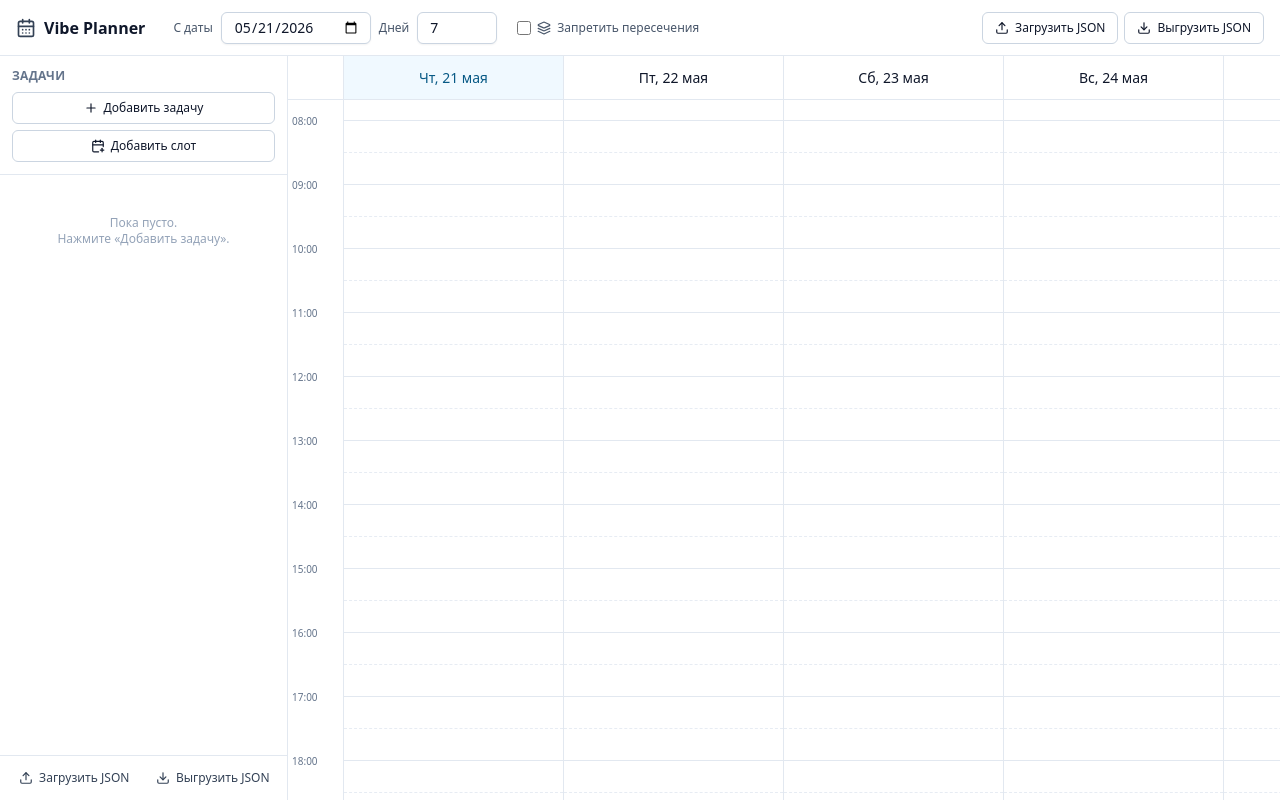
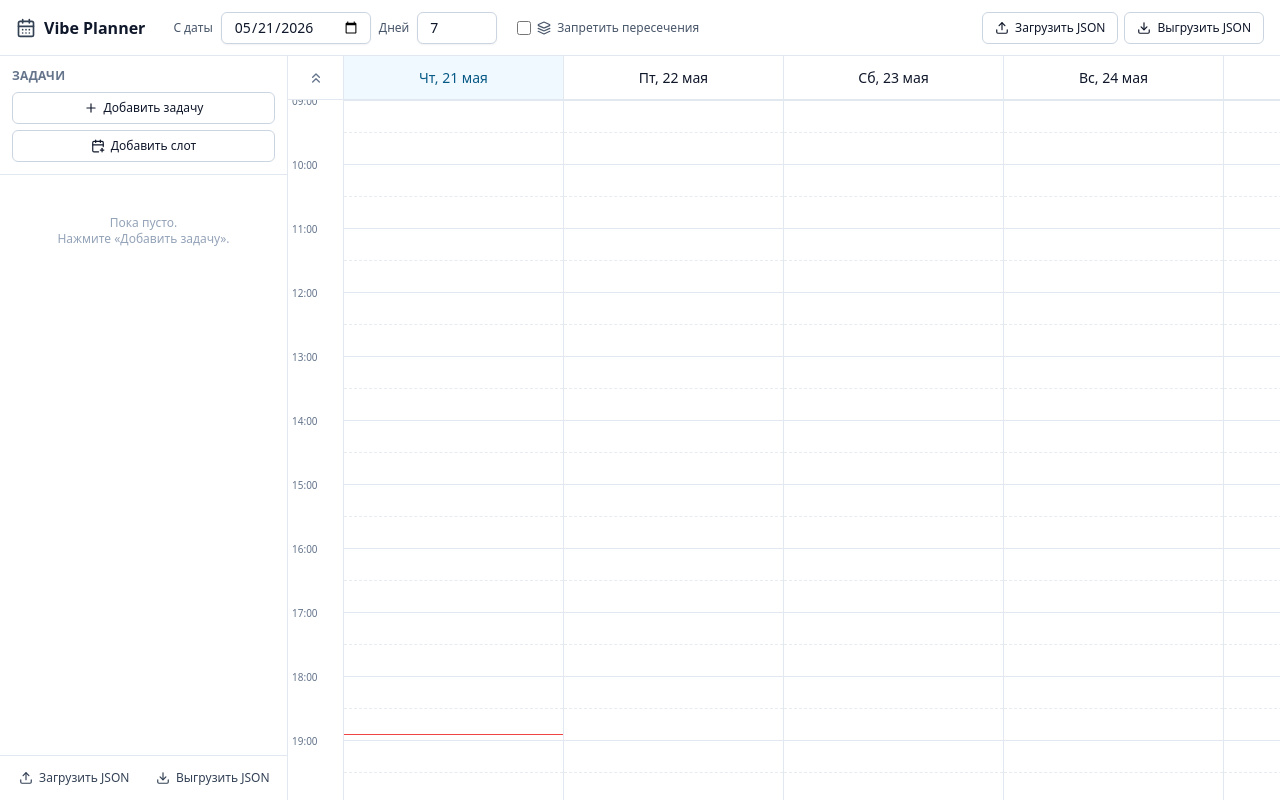
Before and after one commit to oxiggy/planner, a React (Vite) app: page / in a window 1280 px wide. Built offline with nearby package versions, Linux system fonts and the light colour scheme; the HTML template or start-up script is replaced by a standard one.

Commit message:
feat: add visibility control for hours in DayGrid and adjust scheduling logic

```diff
--- a/src/App.tsx
+++ b/src/App.tsx
@@ -10,7 +10,7 @@ import { Toolbar } from './components/Toolbar'
 import { Sidebar } from './components/Sidebar'
 import { DayGrid } from './components/DayGrid'
 import { useStore } from './store'
-import { MIN_HEIGHT } from './lib/constants'
+import { MIN_HEIGHT, getVisibleStartMin } from './lib/constants'
 import { snapToSlot } from './lib/time'
 
 function getEventClientY(e: Event | undefined): number | null {
@@ -43,12 +43,13 @@ function computeTarget(event: DragMoveEvent | DragEndEvent): Target | null {
     | { type?: string; blockId?: string; templateId?: string }
     | undefined
   const state = useStore.getState()
+  const visibleStartMin = getVisibleStartMin(state.settings.showAllHours)
 
   if (activeData?.type === 'template' && activeData.templateId) {
     const tpl = state.templates.find((t) => t.id === activeData.templateId)
     if (!tpl) return null
     const localY = dropY - overRect.top
-    const startMin = snapToSlot(localY / MIN_HEIGHT)
+    const startMin = snapToSlot(localY / MIN_HEIGHT) + visibleStartMin
     return { date: overData.date, startMin, durationMin: tpl.durationMin }
   }
 
@@ -60,7 +61,7 @@ function computeTarget(event: DragMoveEvent | DragEndEvent): Target | null {
     const pointerOffsetY = startY - initial.top
     const newBlockTopY = dropY - pointerOffsetY
     const localY = newBlockTopY - overRect.top
-    const startMin = snapToSlot(localY / MIN_HEIGHT)
+    const startMin = snapToSlot(localY / MIN_HEIGHT) + visibleStartMin
     return {
       date: overData.date,
       startMin,
--- a/src/components/DayColumn.tsx
+++ b/src/components/DayColumn.tsx
@@ -6,6 +6,8 @@ import {
   HEADER_HEIGHT,
   HOUR_HEIGHT,
   MIN_HEIGHT,
+  VISIBLE_END_HOUR,
+  getVisibleStartMin,
 } from '@/lib/constants'
 import { formatDayHeader, formatHM, isToday } from '@/lib/time'
 import { ScheduledBlock } from './ScheduledBlock'
@@ -15,6 +17,12 @@ type Props = { date: string }
 
 export function DayColumn({ date }: Props) {
   const scheduled = useStore((s) => s.scheduled)
+  const showAllHours = useStore((s) => s.settings.showAllHours)
+  const visibleStartMin = getVisibleStartMin(showAllHours)
+  const visibleStartHour = visibleStartMin / 60
+  const hoursCount = VISIBLE_END_HOUR - visibleStartHour
+  const dayHeight = hoursCount * HOUR_HEIGHT
+
   const blocks = useMemo(
     () => scheduled.filter((b) => b.date === date).sort((a, b) => a.startMin - b.startMin),
     [scheduled, date],
@@ -41,32 +49,37 @@ export function DayColumn({ date }: Props) {
       </div>
       <div
         ref={setNodeRef}
-        className={cn('relative', isOver && 'bg-sky-50/40')}
-        style={{ height: 24 * HOUR_HEIGHT }}
+        className={cn('relative overflow-hidden', isOver && 'bg-sky-50/40')}
+        style={{ height: dayHeight }}
       >
-        {Array.from({ length: 24 }).map((_, h) => (
-          <div key={`h-${h}`}>
+        {Array.from({ length: hoursCount }).map((_, i) => (
+          <div key={`h-${i}`}>
             <div
               className="pointer-events-none absolute left-0 right-0 border-t border-slate-200"
-              style={{ top: h * HOUR_HEIGHT }}
+              style={{ top: i * HOUR_HEIGHT }}
             />
             <div
               className="pointer-events-none absolute left-0 right-0 border-t border-dashed border-slate-200/80"
-              style={{ top: h * HOUR_HEIGHT + HOUR_HEIGHT / 2 }}
+              style={{ top: i * HOUR_HEIGHT + HOUR_HEIGHT / 2 }}
             />
           </div>
         ))}
-        {today && <NowLine />}
-        <DropGhost date={date} />
+        {today && <NowLine visibleStartMin={visibleStartMin} />}
+        <DropGhost date={date} visibleStartMin={visibleStartMin} />
         {blocks.map((b, i) => (
-          <ScheduledBlock key={b.id} block={b} stackIndex={i} />
+          <ScheduledBlock
+            key={b.id}
+            block={b}
+            stackIndex={i}
+            visibleStartMin={visibleStartMin}
+          />
         ))}
       </div>
     </div>
   )
 }
 
-function DropGhost({ date }: { date: string }) {
+function DropGhost({ date, visibleStartMin }: { date: string; visibleStartMin: number }) {
   const preview = useStore((s) =>
     s.dragPreview && s.dragPreview.date === date ? s.dragPreview : null,
   )
@@ -75,7 +88,7 @@ function DropGhost({ date }: { date: string }) {
     <div
       className="pointer-events-none absolute left-1 right-1 z-[60] rounded-md border-2 border-dashed border-sky-500/70 bg-sky-500/15"
       style={{
-        top: preview.startMin * MIN_HEIGHT,
+        top: (preview.startMin - visibleStartMin) * MIN_HEIGHT,
         height: preview.durationMin * MIN_HEIGHT,
       }}
     >
@@ -86,13 +99,13 @@ function DropGhost({ date }: { date: string }) {
   )
 }
 
-function NowLine() {
+function NowLine({ visibleStartMin }: { visibleStartMin: number }) {
   const now = new Date()
   const min = now.getHours() * 60 + now.getMinutes()
   return (
     <div
       className="pointer-events-none absolute left-0 right-0 z-10"
-      style={{ top: min * MIN_HEIGHT }}
+      style={{ top: (min - visibleStartMin) * MIN_HEIGHT }}
     >
       <div className="h-px bg-red-500" />
     </div>
--- a/src/components/DayGrid.tsx
+++ b/src/components/DayGrid.tsx
@@ -1,55 +1,71 @@
-import { useMemo, useRef, useEffect } from 'react'
+import { useMemo } from 'react'
+import { ChevronsDown, ChevronsUp } from 'lucide-react'
 import { useStore } from '@/store'
 import { rangeDates } from '@/lib/time'
 import {
+  DAY_COL_WIDTH,
   GUTTER_WIDTH,
   HEADER_HEIGHT,
   HOUR_HEIGHT,
+  VISIBLE_END_HOUR,
+  getVisibleStartMin,
 } from '@/lib/constants'
 import { DayColumn } from './DayColumn'
 
 export function DayGrid() {
   const startDate = useStore((s) => s.startDate)
   const dayCount = useStore((s) => s.dayCount)
+  const showAllHours = useStore((s) => s.settings.showAllHours)
+  const setShowAllHours = useStore((s) => s.setShowAllHours)
   const days = useMemo(() => rangeDates(startDate, dayCount), [startDate, dayCount])
 
-  const scrollRef = useRef<HTMLDivElement>(null)
-
-  // Scroll to ~8:00 on mount.
-  useEffect(() => {
-    const el = scrollRef.current
-    if (!el) return
-    el.scrollTop = 8 * HOUR_HEIGHT - 20
-  }, [])
+  const visibleStartMin = getVisibleStartMin(showAllHours)
+  const visibleStartHour = visibleStartMin / 60
+  const hoursCount = VISIBLE_END_HOUR - visibleStartHour
+  const dayHeight = hoursCount * HOUR_HEIGHT
 
   return (
-    <div ref={scrollRef} className="scrollbar-thin relative h-full flex-1 overflow-auto bg-white">
+    <div className="scrollbar-thin relative h-full flex-1 overflow-auto bg-white">
       <div
         className="flex"
-        style={{ minWidth: GUTTER_WIDTH + days.length * 220 }}
+        style={{ minWidth: GUTTER_WIDTH + days.length * DAY_COL_WIDTH }}
       >
-        {/* Sticky-left time gutter */}
         <div
           className="sticky left-0 z-30 shrink-0 border-r border-slate-200 bg-white"
           style={{ width: GUTTER_WIDTH }}
         >
           <div
-            className="sticky top-0 z-30 border-b border-slate-200 bg-white"
+            className="sticky top-0 z-30 flex items-center justify-center border-b border-slate-200 bg-white"
             style={{ height: HEADER_HEIGHT }}
-          />
-          <div className="relative" style={{ height: 24 * HOUR_HEIGHT }}>
-            {Array.from({ length: 24 }).map((_, h) => (
+          >
+            <button
+              onClick={() => setShowAllHours(!showAllHours)}
+              title={showAllHours ? 'Скрыть ранние часы' : 'Показать остальные часы'}
+              className="rounded p-1 text-slate-500 transition-colors hover:bg-slate-100 hover:text-slate-700"
+            >
+              {showAllHours ? (
+                <ChevronsDown className="h-4 w-4" />
+              ) : (
+                <ChevronsUp className="h-4 w-4" />
+              )}
+            </button>
+          </div>
+          <div className="relative" style={{ height: dayHeight }}>
+            {Array.from({ length: hoursCount + 1 }).map((_, i) => {
+              const h = visibleStartHour + i
+              if (h > VISIBLE_END_HOUR) return null
+              return (
                 <div
                   key={h}
                   className="absolute left-0 right-0 select-none px-1 text-[10px] text-slate-500"
-                style={{ top: h * HOUR_HEIGHT - 6 }}
+                  style={{ top: i * HOUR_HEIGHT - 6 }}
                 >
                   {h.toString().padStart(2, '0')}:00
                 </div>
-            ))}
+              )
+            })}
           </div>
         </div>
-        {/* Day columns */}
         <div className="flex">
           {days.map((d) => (
             <DayColumn key={d} date={d} />
--- a/src/components/ScheduledBlock.tsx
+++ b/src/components/ScheduledBlock.tsx
@@ -14,9 +14,10 @@ import { useRef, useState } from 'react'
 type Props = {
   block: ScheduledTask
   stackIndex: number
+  visibleStartMin: number
 }
 
-export function ScheduledBlock({ block, stackIndex }: Props) {
+export function ScheduledBlock({ block, stackIndex, visibleStartMin }: Props) {
   const [hovered, setHovered] = useState(false)
   const updateScheduled = useStore((s) => s.updateScheduled)
   const deleteScheduled = useStore((s) => s.deleteScheduled)
@@ -65,7 +66,7 @@ export function ScheduledBlock({ block, stackIndex }: Props) {
       onPointerLeave={() => setHovered(false)}
       style={{
         position: 'absolute',
-        top: block.startMin * MIN_HEIGHT,
+        top: (block.startMin - visibleStartMin) * MIN_HEIGHT,
         height: heightPx,
         left: 2,
         right: 2,
--- a/src/lib/constants.ts
+++ b/src/lib/constants.ts
@@ -6,6 +6,13 @@ export const SLOT_HEIGHT = HOUR_HEIGHT / 4
 export const DAY_COL_WIDTH = 220
 export const GUTTER_WIDTH = 56
 export const HEADER_HEIGHT = 44
+
+export const COMPACT_START_HOUR = 9
+export const VISIBLE_END_HOUR = 24
+
+export function getVisibleStartMin(showAllHours: boolean): number {
+  return showAllHours ? 0 : COMPACT_START_HOUR * 60
+}
 
 export type ColorDef = {
   id: string
--- a/src/store.ts
+++ b/src/store.ts
@@ -18,6 +18,7 @@ type Store = PlannerState & {
   setStartDate: (s: string) => void
   setDayCount: (n: number) => void
   setPreventOverlap: (b: boolean) => void
+  setShowAllHours: (b: boolean) => void
 
   addTemplate: (init?: Partial<Task>) => Task
   updateTemplate: (id: string, patch: Partial<Task>) => void
@@ -63,7 +64,7 @@ function defaultState(): PlannerState {
     dayCount: 7,
     templates: [],
     scheduled: [],
-    settings: { preventOverlap: false },
+    settings: { preventOverlap: false, showAllHours: false },
   }
 }
 
@@ -110,6 +111,10 @@ export const useStore = create<Store>((set, get) => {
     },
     setPreventOverlap(b) {
       set((state) => ({ settings: { ...state.settings, preventOverlap: b } }))
+      persist()
+    },
+    setShowAllHours(b) {
+      set((state) => ({ settings: { ...state.settings, showAllHours: b } }))
       persist()
     },
 
--- a/src/types.ts
+++ b/src/types.ts
@@ -23,6 +23,7 @@ export type ScheduledTask = {
 
 export type Settings = {
   preventOverlap: boolean
+  showAllHours: boolean
 }
 
 export type PlannerState = {
```
Lines whose indentation alone changed are shown as unchanged.
